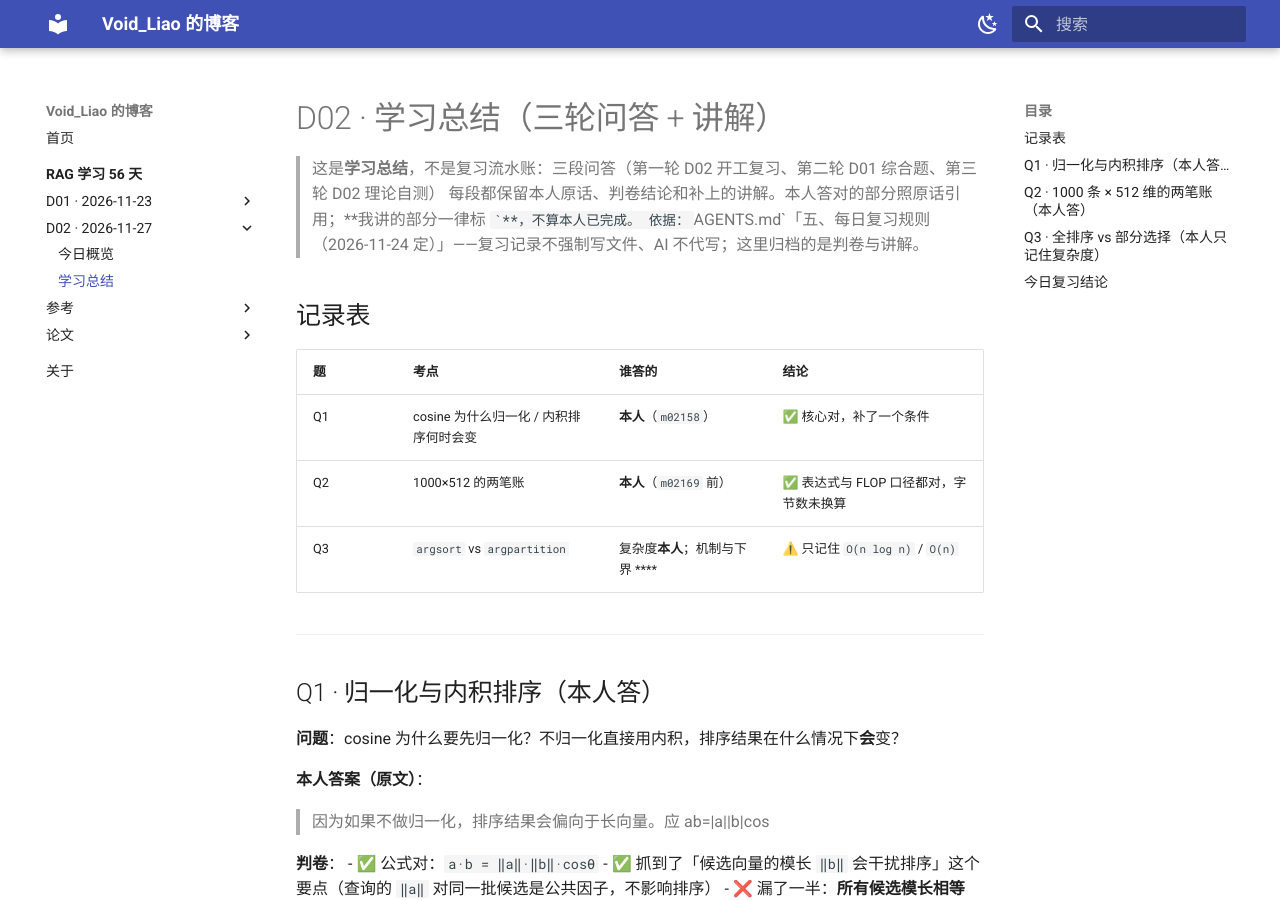
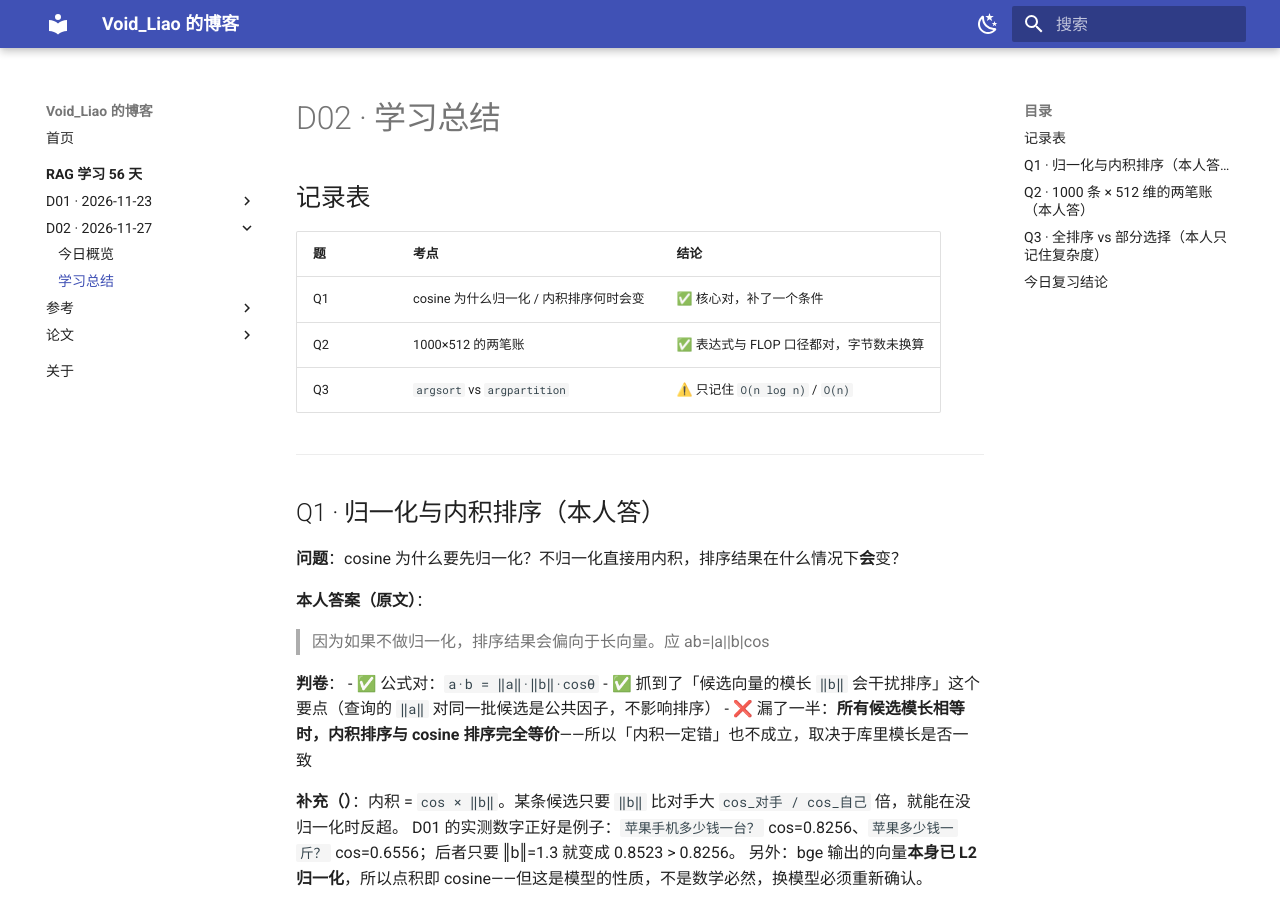
Before and after one commit to Symbii/symbii.github.io, an MkDocs documentation site: the page built from docs/rag-study/D02/00-学习总结.md, in a window 1280 px wide and 900 px high. Built offline with MkDocs 1.6.1 and Material for MkDocs 9.7.7, drawn with Linux system fonts in a browser that asks for light colours; some of the changed text lies outside the part shown.

Commit message:
docs(notes): D02 学习总结去掉过程元信息，只留学习内容

```diff
--- a/docs/rag-study/D02/00-学习总结.md
+++ b/docs/rag-study/D02/00-学习总结.md
@@ -1,20 +1,16 @@
 ---
-title: "D02 · 学习总结（三轮问答 + 讲解）"
+title: "D02 · 学习总结"
 date: 2026-11-27
 ---
-# D02 · 学习总结（三轮问答 + 讲解）
-
-> 这是**学习总结**，不是复习流水账：三段问答（第一轮 D02 开工复习、第二轮 D01 综合题、第三轮 D02 理论自测）
-> 每段都保留本人原话、判卷结论和补上的讲解。本人答对的部分照原话引用；**我讲的部分一律标 ``**，不算本人已完成。
-> 依据：`AGENTS.md`「五、每日复习规则（2026-11-24 定）」——复习记录不强制写文件、AI 不代写；这里归档的是判卷与讲解。
+# D02 · 学习总结
 
 ## 记录表
 
-| 题 | 考点 | 谁答的 | 结论 |
-|---|---|---|---|
-| Q1 | cosine 为什么归一化 / 内积排序何时会变 | **本人**（`m02158`） | ✅ 核心对，补了一个条件 |
-| Q2 | 1000×512 的两笔账 | **本人**（`m02169` 前） | ✅ 表达式与 FLOP 口径都对，字节数未换算 |
-| Q3 | `argsort` vs `argpartition` | 复杂度**本人**；机制与下界 **** | ⚠️ 只记住 `O(n log n)` / `O(n)` |
+| 题 | 考点 | 结论 |
+|---|---|---|
+| Q1 | cosine 为什么归一化 / 内积排序何时会变 | ✅ 核心对，补了一个条件 |
+| Q2 | 1000×512 的两笔账 | ✅ 表达式与 FLOP 口径都对，字节数未换算 |
+| Q3 | `argsort` vs `argpartition` | ⚠️ 只记住 `O(n log n)` / `O(n)` |
 
 ---
 
@@ -104,7 +100,6 @@ AI = FLOPs ÷ 从内存读的字节 = 1.024e9 / 2.048e6 ≈ 500 FLOP/B
 - 两个可以立刻改的习惯：
   1. 记复杂度要配一个**具体场景**（1000 条 vs 500 万条），否则记了也不会用——Q3 就是这个症状。
   2. 算出表达式要**换算成带单位的数**（`1000×512×4` → 1.95 MiB），否则「读多少字节」和「算多少 FLOP」在你脑子里是一团的。
-- 待本人复核：上面三行判定由你自己确认；确认后在 `notes/D02/00-今日概览.md` 的「实况」里填时长与完成度，**不要**把 `` 的内容改成「已完成」。
 
 ---
 
@@ -112,12 +107,12 @@ AI = FLOPs ÷ 从内存读的字节 = 1.024e9 / 2.048e6 ≈ 500 FLOP/B
 
 > 场景题：运维问答助手，问「备份任务失败，日志报 `disk full` 怎么排查」，系统答成「备份成功后请检查备份策略」；检索回的是「成功日志」节 + 「磁盘空间规划建议」节，没回「`disk full` → 清理哪些目录」。1200 chunk、上周导入、20 条抽检全过。
 
-| 小问 | 考点 | 谁答的 | 结论 |
-|---|---|---|---|
-| (a) | 用 8 环编号定位故障 | **本人**（`m02477`） | ⚠️ 方向对、未编号；「字面大于语义」混淆 BM25 与稠密向量 |
-| (b) | 设计能归因的最小实验 | **本人**（`m02487`、`m02503`） | ⚠️ 第一版答成修复方案；第二版方向对，缺「没召回」分支 |
-| (c) | 重排能否替代修上游 | **本人**（`m02511`） | ✅ 候选池结论对；cross-encoder 机制说成「逐 token 重排」 |
-| (d) | 检索正确但答案错，属哪一环 | **本人**（`m02538`） | ❌ 答「编码阶段」，实为生成环节 |
+| 小问 | 考点 | 结论 |
+|---|---|---|
+| (a) | 用 8 环编号定位故障 | ⚠️ 方向对、未编号；「字面大于语义」混淆 BM25 与稠密向量 |
+| (b) | 设计能归因的最小实验 | ⚠️ 第一版答成修复方案；第二版方向对，缺「没召回」分支 |
+| (c) | 重排能否替代修上游 | ✅ 候选池结论对；cross-encoder 机制说成「逐 token 重排」 |
+| (d) | 检索正确但答案错，属哪一环 | ❌ 答「编码阶段」，实为生成环节 |
 
 ## (a) 定位环节
 
@@ -169,19 +164,16 @@ AI = FLOPs ÷ 从内存读的字节 = 1.024e9 / 2.048e6 ≈ 500 FLOP/B
 - 四问：**(a) 部分对、(b) 补答一次后通过、(c) 大部分对、(d) 答错**。
 - 一个反复出现的思维惯性：**一看到「答案不对」，先怀疑向量/编码**（(a) 首选检索、(d) 答编码）。今天把这条改成一句话记住：**编码只能决定「看到什么」，不能决定「怎么用」。数字写错是生成的事。**
 - 一个格式习惯：实验要写成「改 ＿ → 看 ＿ → 期望 ＿」，且**正反两个结果都要能判读**，否则做完了不知道该往哪走。
-- 上述判卷与讲解均为 ``，本人复核后照抄进 `learning-log.md` 即可，**不要把讲解改成「我答对的」**。
 
 ---
 
 # 第三轮 · 2026-11-27 · D02 理论自测（3 题）
 
-> 依据：`notes/D02/00-今日概览.md`（D02 = 2026-11-27）。题目均围绕 D02 讲义五层骨架（①定长向量 ②对比学习 ③归一化与度量等价 ④一次比较的代价 ⑤绝对值不可比），一题一题出、一题一题判。
-
-| 题 | 考点 | 谁答的 | 结论 |
-|---|---|---|---|
-| Q1 | 归一化与内积/余弦排序 | **本人**（`m02574`、`m02577`、`m02588`） | ⚠️ 2.5/3：条件说窄了、数字没算 |
-| Q2 | 相似 ≠ 相关（提到 vs 讲透） | **本人**（`m02591`、`m02597`、`m02601`） | ⚠️ 2/3：结论对、理由与环号缺 |
-| Q3 | 512 截断与稀释 | **本人**（`m02604`、`m02612`、`m02615`） | ⚠️ 2/3：切分侧会、检索侧不会 |
+| 题 | 考点 | 结论 |
+|---|---|---|
+| Q1 | 归一化与内积/余弦排序 | ⚠️ 2.5/3：条件说窄了、数字没算 |
+| Q2 | 相似 ≠ 相关（提到 vs 讲透） | ⚠️ 2/3：结论对、理由与环号缺 |
+| Q3 | 512 截断与稀释 | ⚠️ 2/3：切分侧会、检索侧不会 |
 
 ## Q1 · 归一化与度量等价
 
@@ -229,4 +221,3 @@ AI = FLOPs ÷ 从内存读的字节 = 1.024e9 / 2.048e6 ≈ 500 FLOP/B
   4. **BM25 对同义改写是负资产**：字面零重合时融合会把话题匹配的噪声顶上去。
   5. 512 是 token 上限，**静默截断**；真正的坑是「被召回但不含答案」→ 生成侧背锅。
   6. **块越大向量越平**：检索要尖（小块）、生成要全（父块）。
-- 上述判卷与讲解均为 ``，本人复核后照抄进 `learning-log.md`，**不要**把讲解记成「我答对的」。
```
Also changed, not shown: other parts of docs/rag-study/D02/00-学习总结.md (+7 -7 lines).
